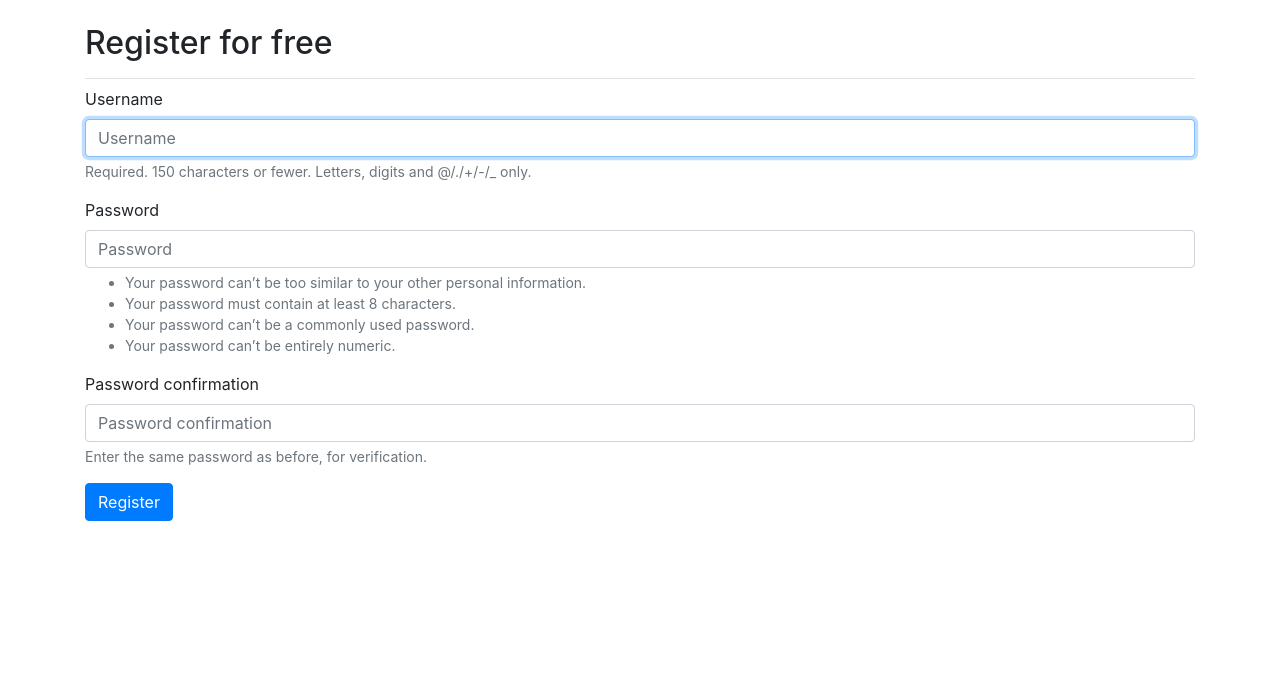
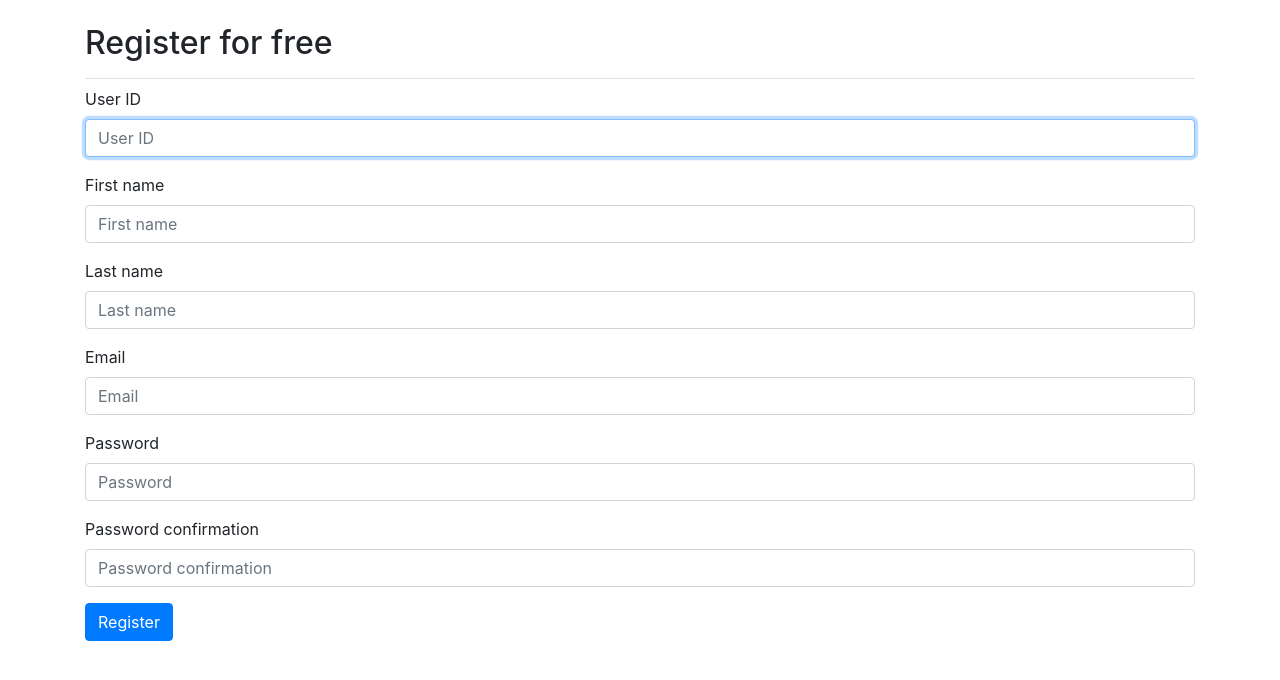
Before and after one commit to Dheeraj2407/Face-web, a Django app: page /register/ in a window 1280 px wide. Shown: the part 58-738 px from the top of the page. Run offline with Django 3.2, Linux system fonts and the light colour scheme; some libraries are stand-ins or nearby versions.

Commit message:
Worked on register form

```diff
--- /dev/null
+++ b/faceweb/faceapp/forms.py
@@ -0,0 +1,18 @@
+# Create your forms here
+
+from django import forms
+from django.contrib.auth.forms import UserCreationForm
+from django.contrib.auth.models import User
+
+
+class SignUpForm(UserCreationForm):
+    first_name = forms.CharField(max_length=30, required=True)
+    last_name = forms.CharField(max_length=30, required=True)
+    email = forms.EmailField(
+        max_length=254)
+
+    class Meta:
+        model = User
+        fields = ('username', 'first_name', 'last_name',
+                  'email', 'password1', 'password2', )
+        labels = {'username': 'User ID'}
--- a/faceweb/faceapp/templates/registration/base.html
+++ b/faceweb/faceapp/templates/registration/base.html
@@ -7,6 +7,9 @@
     <title>FaceWeb</title>
     {% bootstrap_css %}
     {% bootstrap_javascript jquery='full' %}
+	{% block page_head %}
+
+	{% endblock page_head %}
 </head>
 <body>
     <nav class="navbar navbar-expand-md navbar-light bg-light mb-4 border">
--- a/faceweb/faceapp/templates/registration/register.html
+++ b/faceweb/faceapp/templates/registration/register.html
@@ -1,15 +1,43 @@
 {% extends "registration/base.html" %}
+{% block page_head %}
 {% load bootstrap4 %}
+<style>
+    small.form-text.text-muted{
+        display: none;
+    }
+</style>
+
+{% endblock page_head %}
 {% block page_header %}
     <h2>Register for free</h2>
 {% endblock page_header %}
 {% block content %}
 
-    <form method='post' action="{% url 'faceapp:register' %}">
-        {% csrf_token %}
-        {% bootstrap_form form %}
-            <button name="submit" class="btn btn-primary">Register</button>
-        <input type='hidden' name='next' value="{% url 'faceapp:index' %}"/>
-    </form>
+<form method='post' action="{% url 'faceapp:register' %}">
+    {% csrf_token %}
+    {% bootstrap_form form layout='horizontal' %}
+    <button name="submit" class='btn btn-primary'>Register</button>
+    <input type='hidden' name='next' value="{% url 'faceapp:index' %}"/>
+</form>
+<script>
+    var password1 = document.querySelector("#id_password1");
+    var password2 = document.querySelector("#id_password2");
+    password1.onfocus=function(){
+        var smallText = document.querySelector("#id_password1 + small")
+        smallText.style.display = 'block';
+    }
+    password1.onblur=function(){
+        var smallText = document.querySelector("#id_password1 + small")
+        smallText.style.display = 'none';
+    }
+    password2.onfocus=function(){
+        var smallText = document.querySelector("#id_password2 + small")
+        smallText.style.display = 'block';
+    }
+    password2.onblur=function(){
+        var smallText = document.querySelector("#id_password2 + small")
+        smallText.style.display = 'none';
+    }
+</script>
 
 {% endblock content %}
--- a/faceweb/faceapp/views.py
+++ b/faceweb/faceapp/views.py
@@ -1,18 +1,20 @@
 from django.shortcuts import render, redirect, HttpResponse
 from django.contrib.auth import login
-from django.contrib.auth.forms import UserCreationForm
+from faceapp.forms import SignUpForm
 
 # Create your views here.
 
 
 def register(request):
     '''Register a new user'''
+    if request.user.is_authenticated:
+        return redirect('faceapp:index')
     if request.method != "POST":
         # Display new registration form
-        form = UserCreationForm()
+        form = SignUpForm()
     else:
         # Process completed form
-        form = UserCreationForm(data=request.POST)
+        form = SignUpForm(data=request.POST)
         if form.is_valid():
             new_user = form.save()
             # Login the user and redirect to home page
```
Also changed, not shown: faceweb/db.sqlite3.
